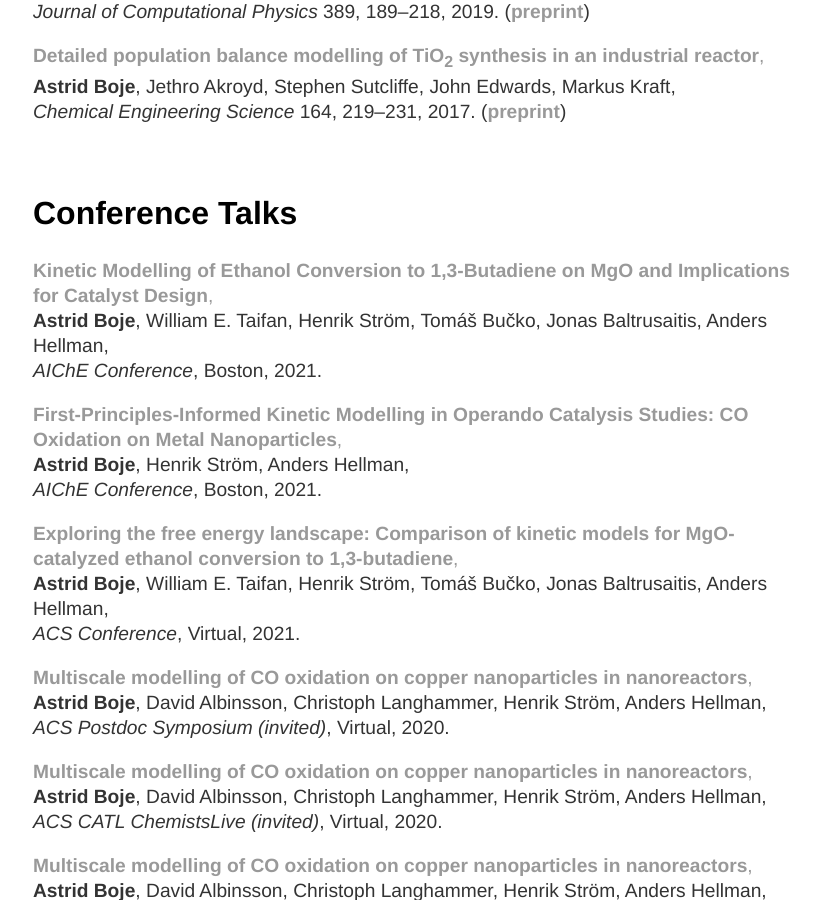
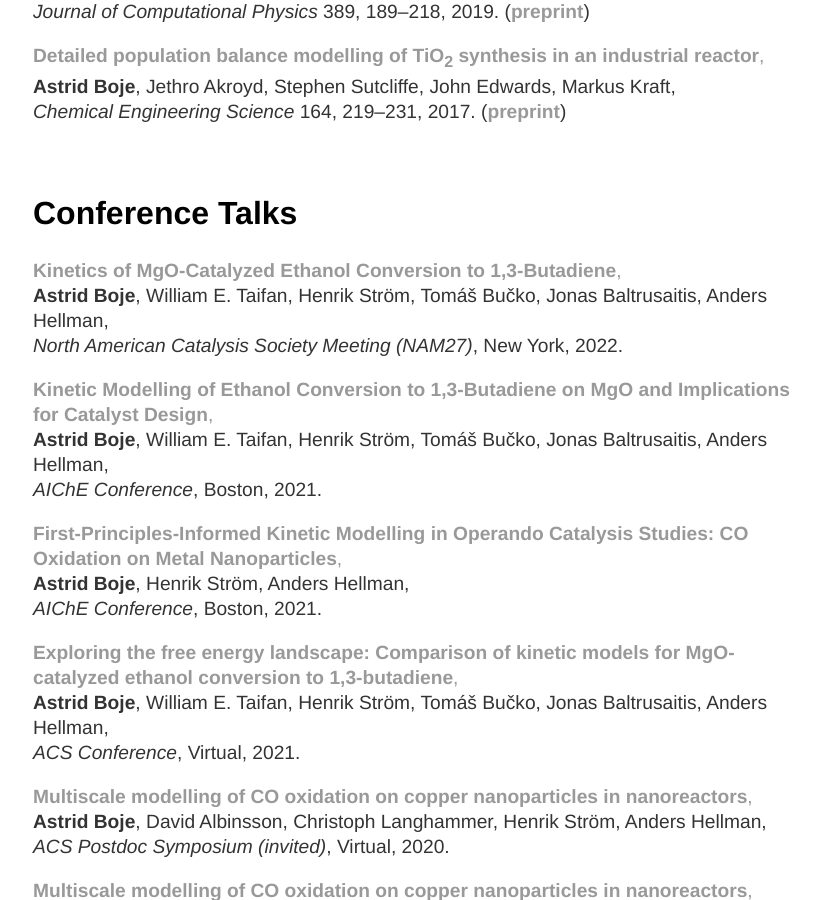
Before and after one commit to aab64/aab64.github.io, a Jekyll site: the page built from publications/index.html, in a window 1280 px wide and 900 px high, scrolled down 1007 px. Shown: the whole window, without its empty margins (223-1043 px from the left). Built offline with Jekyll 4.4.1, drawn with Linux system fonts in a browser that asks for light colours.

Commit message:
Added NAM

```diff
--- a/publications/index.html
+++ b/publications/index.html
@@ -102,6 +102,17 @@ title: Astrid Boje | Publications
 </div>
 
 <div class="post-content">
+	<p>
+		<a href="https://plan.core-apps.com/aiche2021/event/30d89249d0653ff1de80a79e1191f834">
+  			<strong>Kinetics of MgO-Catalyzed Ethanol Conversion to 1,3-Butadiene</strong>,
+  		</a>
+		<br/>
+		<strong>Astrid Boje</strong>, William E. Taifan, Henrik Str&ouml;m, Tom&aacute;&scaron; Bu&ccaron;ko, Jonas Baltrusaitis, Anders Hellman,
+		<br/>
+		<em>North American Catalysis Society Meeting (NAM27)</em>,
+		New York,
+		2022.
+	</p>
 	<p>
 		<a href="https://plan.core-apps.com/aiche2021/event/30d89249d0653ff1de80a79e1191f834">
   			<strong>Kinetic Modelling of Ethanol Conversion to 1,3-Butadiene on MgO and Implications for Catalyst Design</strong>,
```
